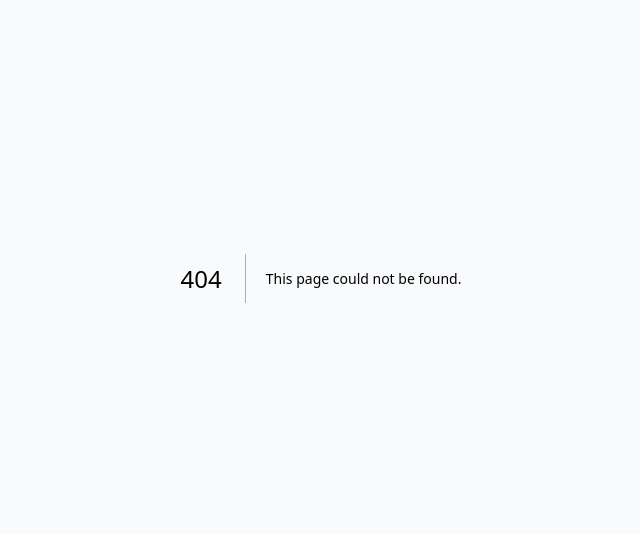
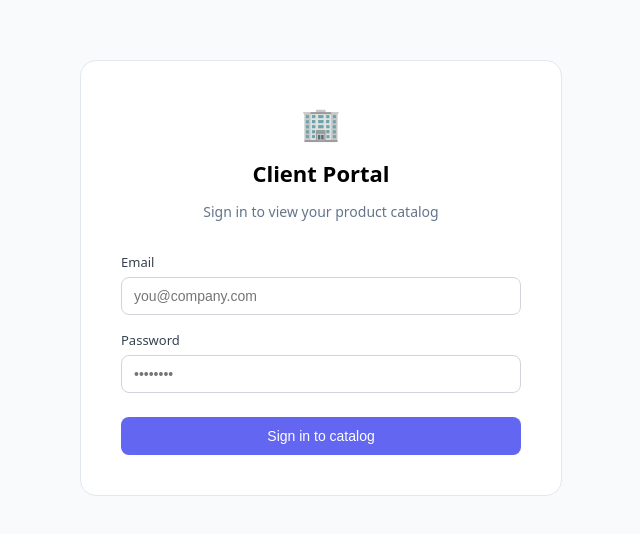
Before and after one commit to Namirah-Malik/saas-catalog, a Next.js app in the folder apps/client/: page /login in a window 1280 px wide. Before the commit this address had no page. Shown: the part 122-656 px from the top of the page, without its empty margins (319-959 px from the left). Built offline with nearby package versions, Linux system fonts and the light colour scheme.

Commit message:
add client login flow - protect catalog behind auth

```diff
--- /dev/null
+++ b/apps/client/app/login/page.tsx
@@ -0,0 +1,89 @@
+"use client"
+import { useState } from "react"
+import { useRouter, useSearchParams } from "next/navigation"
+import { Suspense } from "react"
+
+function LoginForm() {
+  const router = useRouter()
+  const searchParams = useSearchParams()
+  const tenant = searchParams.get("tenant") ?? ""
+  const [email, setEmail] = useState("")
+  const [password, setPassword] = useState("")
+  const [error, setError] = useState("")
+  const [loading, setLoading] = useState(false)
+
+  async function handleSubmit(e: React.FormEvent) {
+    e.preventDefault()
+    setLoading(true)
+    setError("")
+    try {
+      const res = await fetch("/api/auth/login", {
+        method: "POST",
+        headers: { "Content-Type": "application/json" },
+        body: JSON.stringify({ email, password, tenant }),
+      })
+      const data = await res.json()
+      if (!res.ok) { setError(data.error || "Invalid credentials"); return }
+      router.push(`/?tenant=${data.tenant?.slug ?? tenant}`)
+    } catch {
+      setError("Something went wrong")
+    } finally {
+      setLoading(false)
+    }
+  }
+
+  return (
+    <div style={{
+      minHeight: "100vh", display: "flex", alignItems: "center",
+      justifyContent: "center", background: "#f8fafc",
+      fontFamily: "system-ui, sans-serif",
+    }}>
+      <div style={{
+        background: "#fff", border: "0.5px solid #e2e8f0",
+        borderRadius: 16, padding: "2.5rem", width: "100%", maxWidth: 400,
+      }}>
+        <div style={{ textAlign: "center", marginBottom: "2rem" }}>
+          <div style={{ fontSize: 32, marginBottom: "0.5rem" }}>🏢</div>
+          <h1 style={{ fontSize: 22, fontWeight: 600, marginBottom: 6 }}>Client Portal</h1>
+          <p style={{ color: "#64748b", fontSize: 14 }}>Sign in to view your product catalog</p>
+        </div>
+
+        {error && (
+          <div style={{ background: "#fef2f2", border: "0.5px solid #fecaca", borderRadius: 8, padding: "10px 14px", color: "#dc2626", fontSize: 14, marginBottom: "1rem" }}>
+            {error}
+          </div>
+        )}
+
+        <form onSubmit={handleSubmit}>
+          <div style={{ marginBottom: "1rem" }}>
+            <label style={{ display: "block", fontSize: 13, fontWeight: 500, marginBottom: 6, color: "#374151" }}>Email</label>
+            <input
+              type="email" value={email} onChange={e => setEmail(e.target.value)} required
+              placeholder="you@company.com"
+              style={{ width: "100%", padding: "10px 12px", border: "0.5px solid #d1d5db", borderRadius: 8, fontSize: 14, boxSizing: "border-box" as const }}
+            />
+          </div>
+          <div style={{ marginBottom: "1.5rem" }}>
+            <label style={{ display: "block", fontSize: 13, fontWeight: 500, marginBottom: 6, color: "#374151" }}>Password</label>
+            <input
+              type="password" value={password} onChange={e => setPassword(e.target.value)} required
+              placeholder="••••••••"
+              style={{ width: "100%", padding: "10px 12px", border: "0.5px solid #d1d5db", borderRadius: 8, fontSize: 14, boxSizing: "border-box" as const }}
+            />
+          </div>
+          <button type="submit" disabled={loading} style={{
+            width: "100%", padding: "11px", background: loading ? "#a5b4fc" : "#6366f1",
+            color: "#fff", border: "none", borderRadius: 8, fontSize: 14, fontWeight: 500,
+            cursor: loading ? "not-allowed" : "pointer",
+          }}>
+            {loading ? "Signing in..." : "Sign in to catalog"}
+          </button>
+        </form>
+      </div>
+    </div>
+  )
+}
+
+export default function LoginPage() {
+  return <Suspense><LoginForm /></Suspense>
+}
--- a/apps/client/package.json
+++ b/apps/client/package.json
@@ -11,12 +11,14 @@
   "dependencies": {
     "@prisma/client": "5.22.0",
     "@tailwindcss/postcss": "^4.2.4",
-    "jose": "^5.9.6",
+    "bcryptjs": "^3.0.3",
+    "jose": "^5.10.0",
     "next": "16.2.4",
     "react": "^19.0.0",
     "react-dom": "^19.0.0"
   },
   "devDependencies": {
+    "@types/bcryptjs": "^3.0.0",
     "@types/node": "^20",
     "@types/react": "^19",
     "@types/react-dom": "^19",
```
Also changed, not shown: apps/client/app/api/auth/login/route.ts (added, +58 -0 lines), apps/client/app/api/auth/logout/route.ts (added, +7 -0 lines), apps/client/middleware.ts (+32 -6 lines), 1 other file (tests, documents, lock files or other folders).
